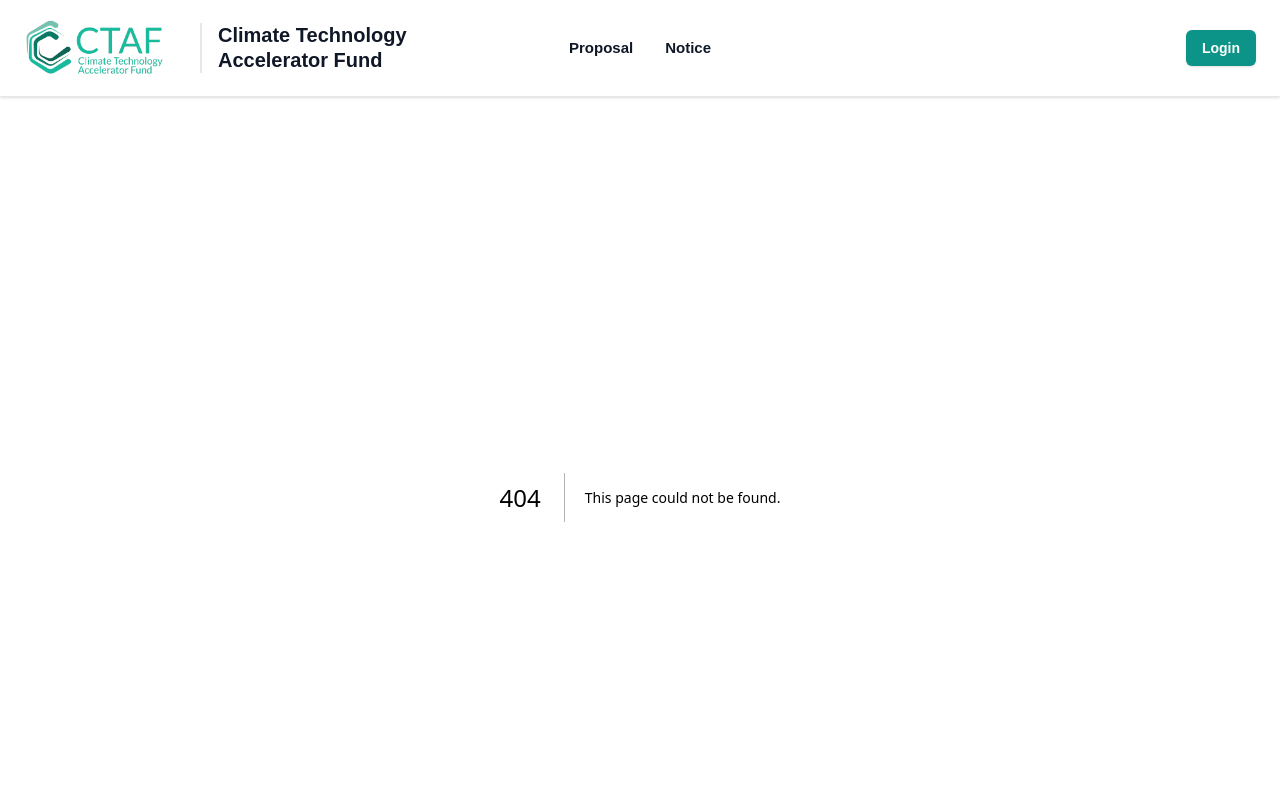
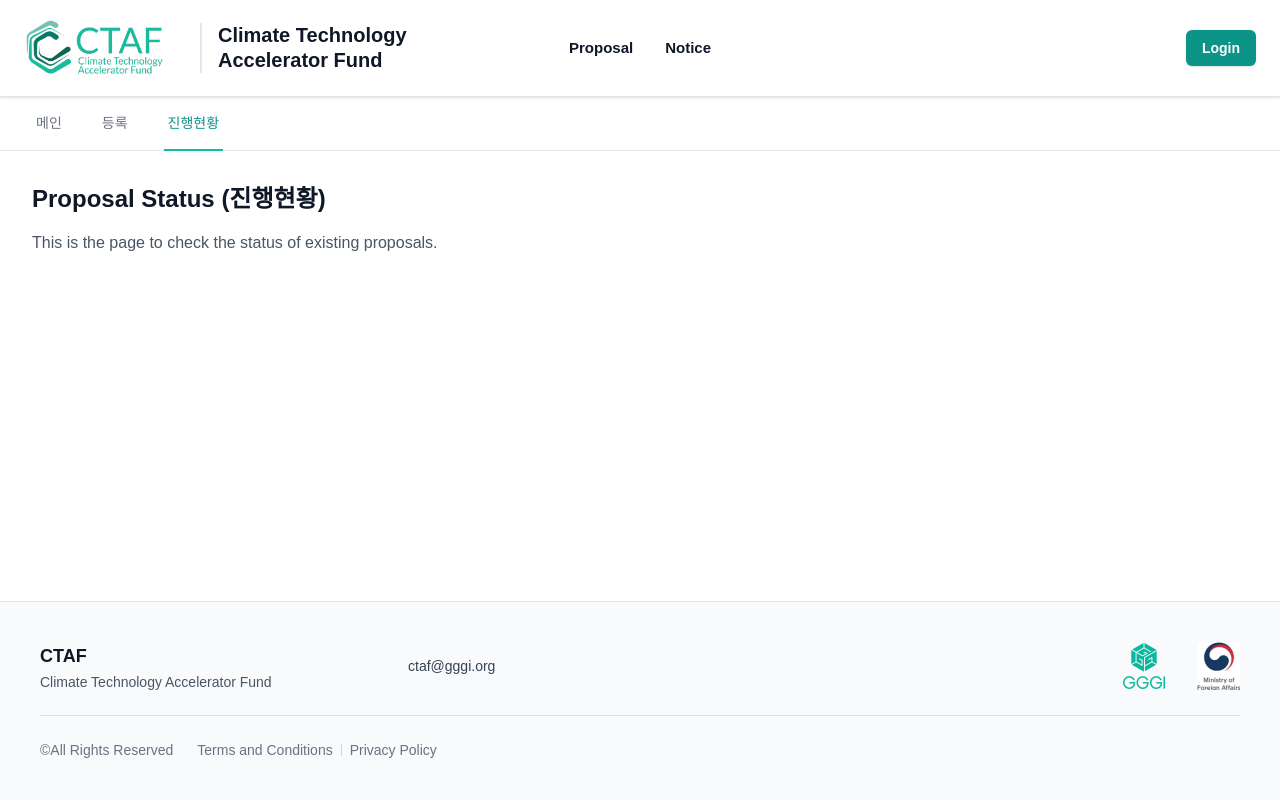
Before and after one commit to LzLLC2022/CPMS, a Next.js app: page /proposal/status in a window 1280 px wide. Before the commit this address had no page. Shown: the top 800 px of the page. Built offline with nearby package versions, Linux system fonts and the light colour scheme.

Commit message:
Implement Proposal dropdown menu and tab layout

```diff
--- /dev/null
+++ b/src/app/proposal/layout.tsx
@@ -0,0 +1,54 @@
+"use client";
+
+import Link from "next/link";
+import { usePathname } from "next/navigation";
+
+export default function ProposalLayout({
+  children,
+}: {
+  children: React.ReactNode;
+}) {
+  const pathname = usePathname();
+
+  const tabs = [
+    { name: "메인", href: "/proposal" },
+    { name: "등록", href: "/proposal/registration" },
+    { name: "진행현황", href: "/proposal/status" },
+  ];
+
+  return (
+    <div className="flex flex-col w-full min-h-full">
+      {/* Top Tab Bar */}
+      <div className="w-full bg-white border-b border-gray-200">
+        <div className="max-w-7xl mx-auto px-4 sm:px-6 lg:px-8">
+          <nav className="-mb-px flex space-x-8" aria-label="Tabs">
+            {tabs.map((tab) => {
+              const isActive = pathname === tab.href;
+              return (
+                <Link
+                  key={tab.name}
+                  href={tab.href}
+                  className={`
+                    whitespace-nowrap border-b-2 py-4 px-1 text-sm font-medium transition-colors
+                    ${isActive
+                      ? "border-primary-500 text-primary-600"
+                      : "border-transparent text-gray-500 hover:border-gray-300 hover:text-gray-700"
+                    }
+                  `}
+                  aria-current={isActive ? "page" : undefined}
+                >
+                  {tab.name}
+                </Link>
+              );
+            })}
+          </nav>
+        </div>
+      </div>
+
+      {/* Main Content Area for Proposal Pages */}
+      <div className="flex-1 max-w-7xl mx-auto w-full px-4 sm:px-6 lg:px-8 py-8">
+        {children}
+      </div>
+    </div>
+  );
+}
--- /dev/null
+++ b/src/app/proposal/page.tsx
@@ -0,0 +1,10 @@
+export default function ProposalMainPage() {
+  return (
+    <div className="flex flex-col">
+      <h2 className="text-2xl font-bold text-gray-900 mb-4">Proposal Main</h2>
+      <p className="text-gray-600">
+        Welcome to the Proposal section. This is the main overview page.
+      </p>
+    </div>
+  );
+}
--- /dev/null
+++ b/src/app/proposal/registration/page.tsx
@@ -0,0 +1,10 @@
+export default function ProposalRegistrationPage() {
+  return (
+    <div className="flex flex-col">
+      <h2 className="text-2xl font-bold text-gray-900 mb-4">Proposal Registration (등록)</h2>
+      <p className="text-gray-600">
+        This is the page where new proposals are registered.
+      </p>
+    </div>
+  );
+}
--- /dev/null
+++ b/src/app/proposal/status/page.tsx
@@ -0,0 +1,10 @@
+export default function ProposalStatusPage() {
+  return (
+    <div className="flex flex-col">
+      <h2 className="text-2xl font-bold text-gray-900 mb-4">Proposal Status (진행현황)</h2>
+      <p className="text-gray-600">
+        This is the page to check the status of existing proposals.
+      </p>
+    </div>
+  );
+}
--- a/src/components/Header.tsx
+++ b/src/components/Header.tsx
@@ -66,10 +66,33 @@ export default function Header() {
 
       {/* Center - Main Menu */}
       <nav className="hidden sm:flex flex-1 items-center justify-center gap-8">
-        <button onClick={handleComingSoon} className="text-[15px] font-bold text-gray-900 hover:text-primary-600 transition-colors">
-          {userRole === "Regional Director" || userRole === "Secretariat" ? "Proposal List" : "Proposal"}
-        </button>
-        <button onClick={handleComingSoon} className="text-[15px] font-bold text-gray-900 hover:text-primary-600 transition-colors">
+        {/* Proposal Menu with Dropdown */}
+        <div className="relative group">
+          <Link
+            href="/proposal"
+            className="text-[15px] font-bold text-gray-900 hover:text-primary-600 transition-colors py-2 block"
+          >
+            {userRole === "Regional Director" || userRole === "Secretariat" ? "Proposal List" : "Proposal"}
+          </Link>
+
+          {/* Dropdown Menu */}
+          <div className="absolute left-1/2 -translate-x-1/2 top-full mt-1 hidden group-hover:flex flex-col bg-white border border-gray-100 shadow-lg rounded-md py-2 w-32 z-50">
+            <Link
+              href="/proposal/registration"
+              className="px-4 py-2 text-sm text-gray-700 hover:bg-primary-50 hover:text-primary-600 transition-colors"
+            >
+              등록
+            </Link>
+            <Link
+              href="/proposal/status"
+              className="px-4 py-2 text-sm text-gray-700 hover:bg-primary-50 hover:text-primary-600 transition-colors"
+            >
+              진행현황
+            </Link>
+          </div>
+        </div>
+
+        <button onClick={handleComingSoon} className="text-[15px] font-bold text-gray-900 hover:text-primary-600 transition-colors py-2">
           Notice
         </button>
       </nav>
```
